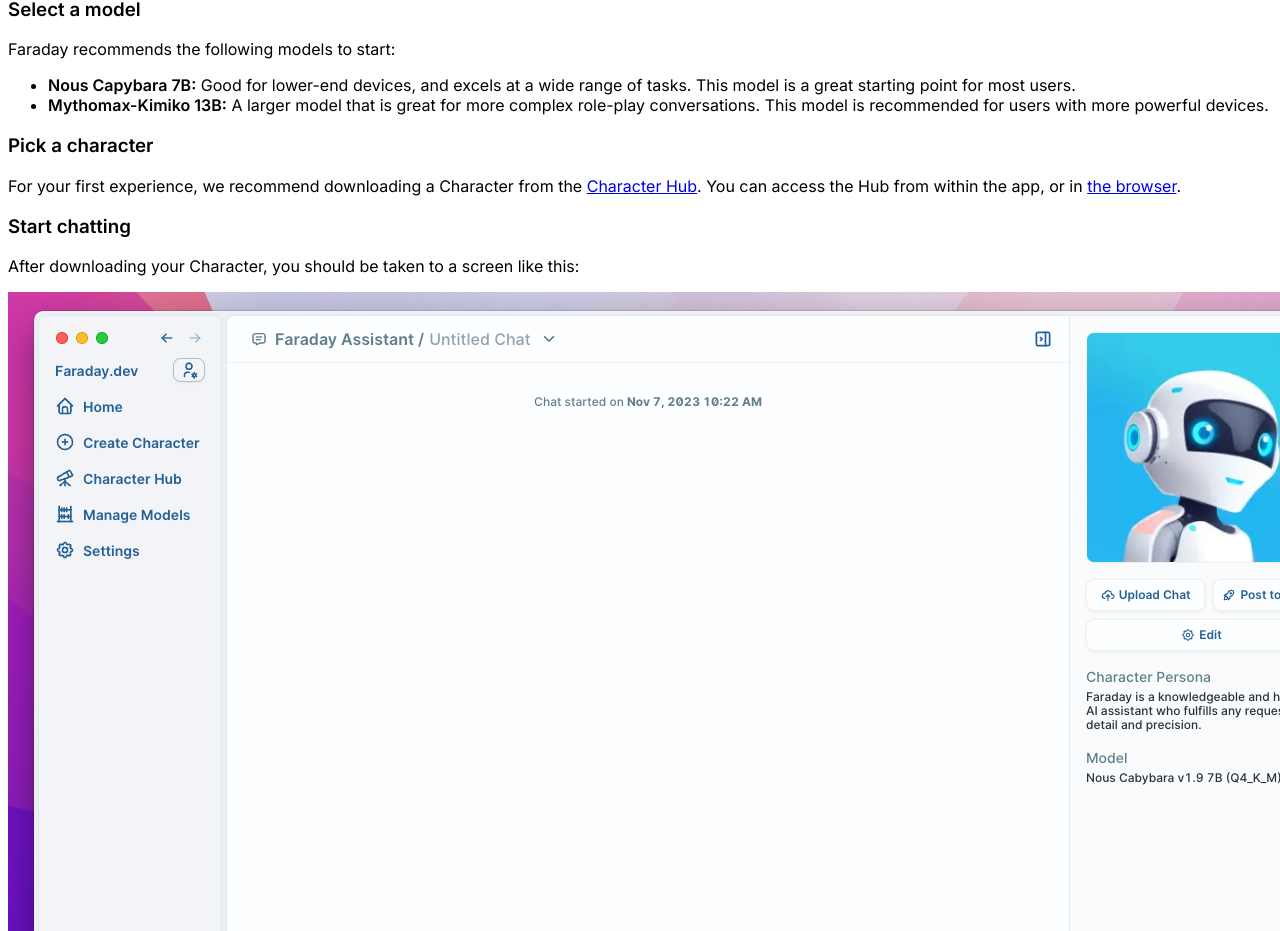
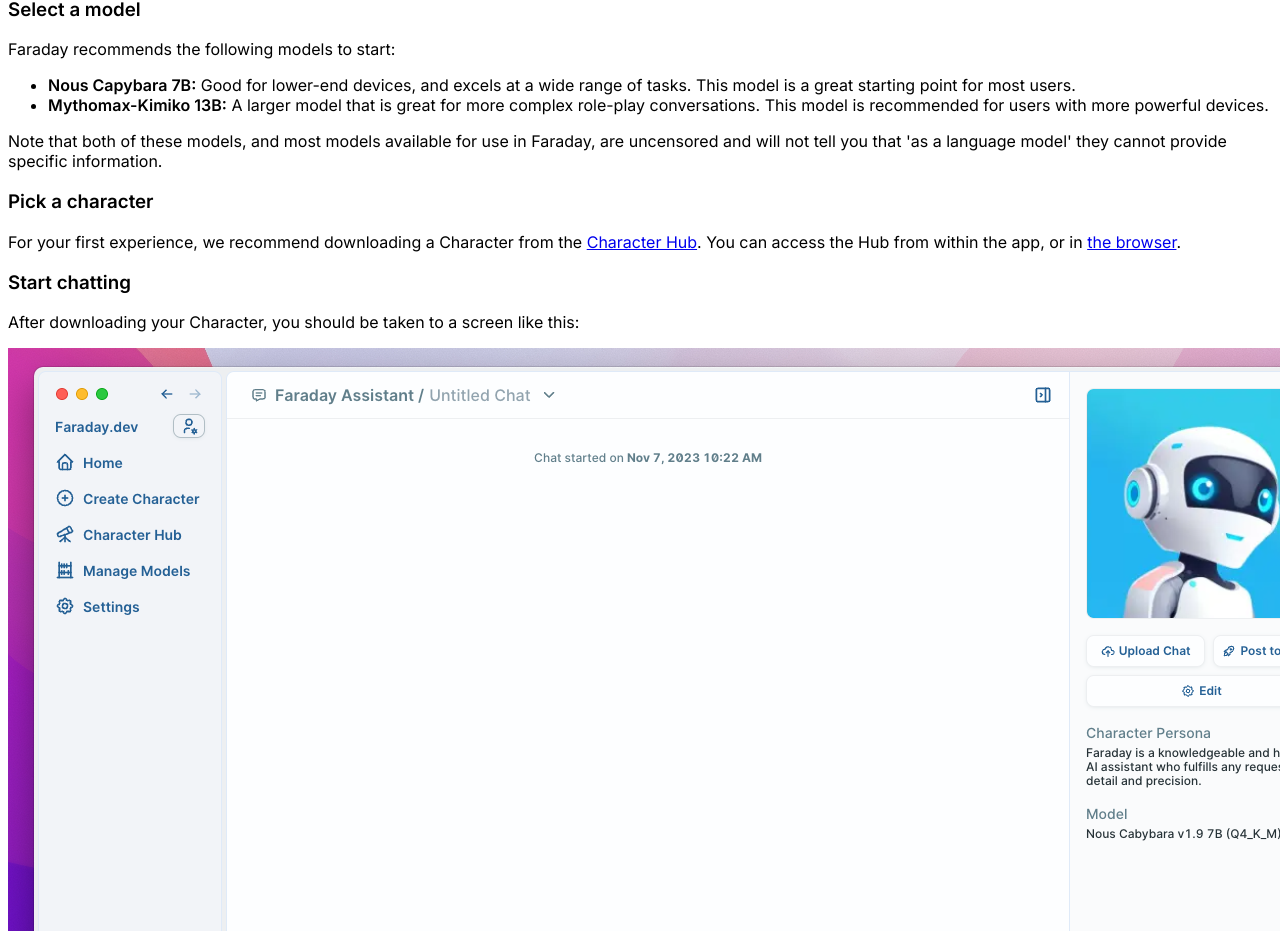
Before and after one commit to ahoylabs/faraday-guides, a Next.js app: page / in a window 1280 px wide. Shown: the part 1300-2231 px from the top of the page. Built offline with nearby package versions, Linux system fonts and the light colour scheme.

Commit message:
Update index.mdx
Added blurb in "select a model" regarding models being uncensored.

```diff
--- a/src/pages/index.mdx
+++ b/src/pages/index.mdx
@@ -27,6 +27,8 @@
 - **Nous Capybara 7B:** Good for lower-end devices, and excels at a wide range of tasks. This model is a great starting point for most users.
 - **Mythomax-Kimiko 13B:** A larger model that is great for more complex role-play conversations. This model is recommended for users with more powerful devices.
 
+Note that both of these models, and most models available for use in Faraday, are uncensored and will not tell you that 'as a language model' they cannot provide specific information.
+
 ### Pick a character
 
 For your first experience, we recommend downloading a Character from the [Character Hub](https://docs.faraday.dev/hub). You can access the Hub from within the app, or in [the browser](https://faraday.dev/hub).
```
